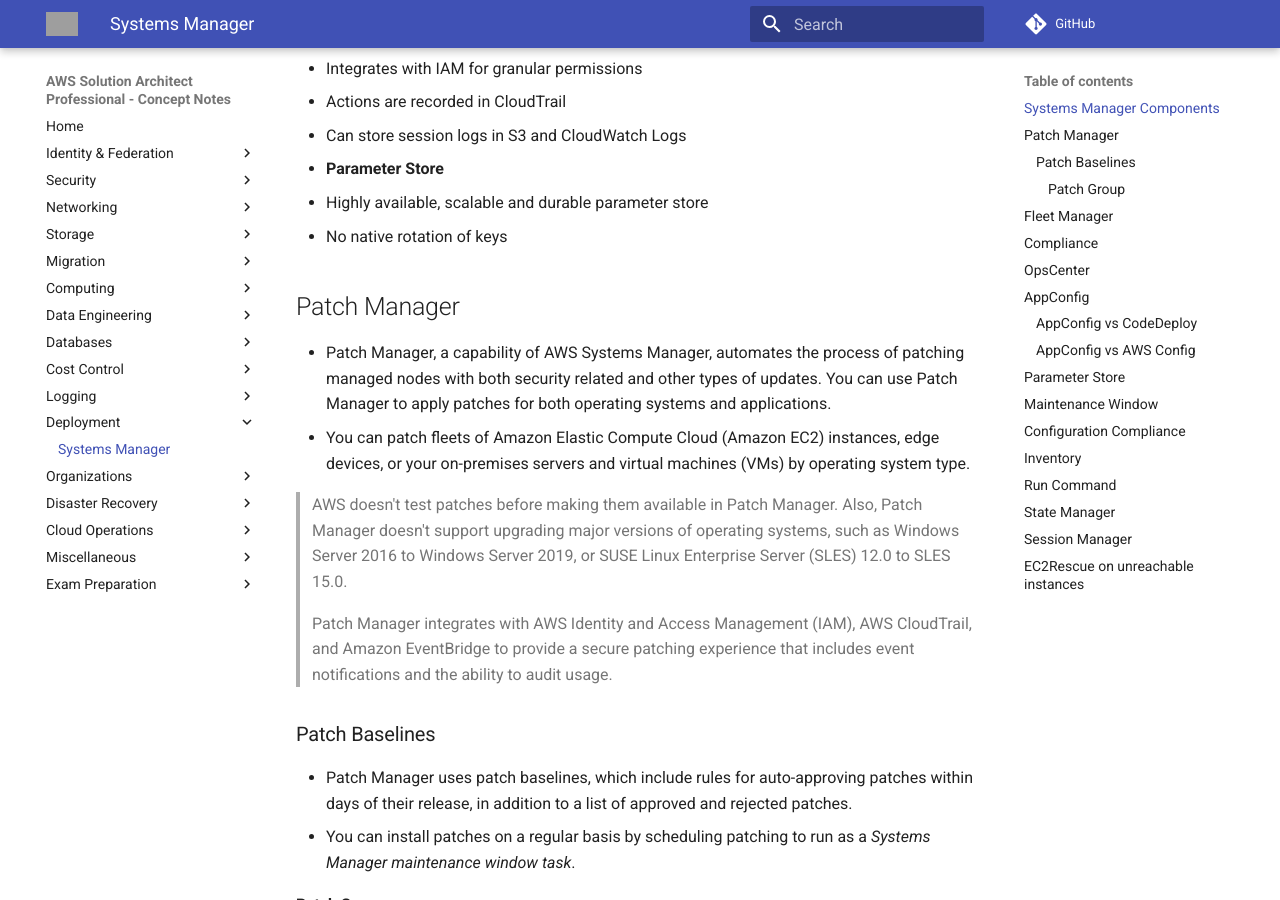
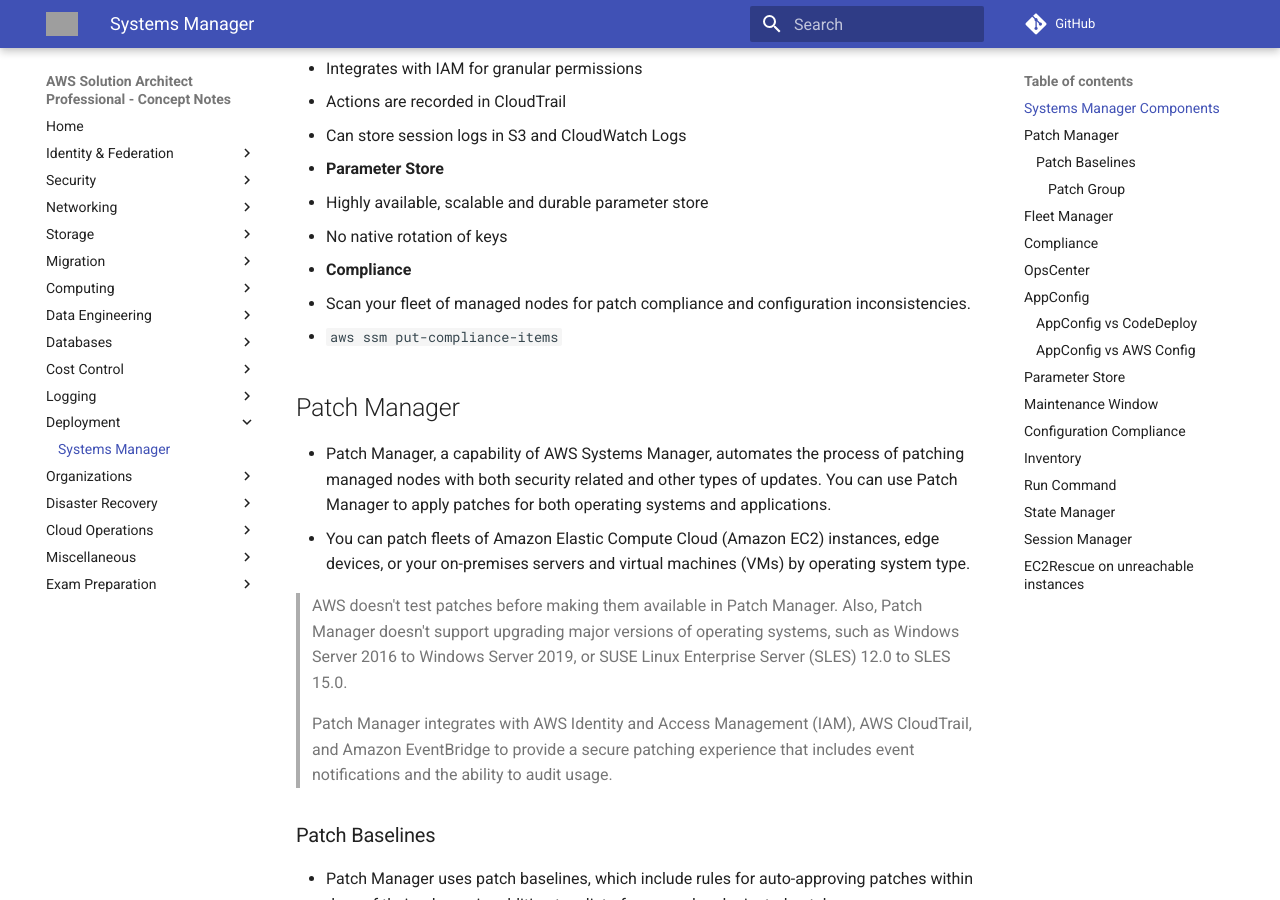
Before and after one commit to jeyabalajis/aws-certified-sa-pro-notes, an MkDocs documentation site: the page built from docs/deployment/systems_manager.md, in a window 1280 px wide and 900 px high, scrolled down 1218 px. Built offline with MkDocs 1.6.1 and Material for MkDocs 9.7.7, drawn with Linux system fonts in a browser that asks for light colours; comment, search, counter and statistics services are not loaded; grey boxes are pictures that could not be loaded.

Commit message:
Update systems_manager.md

````diff
--- a/docs/deployment/systems_manager.md
+++ b/docs/deployment/systems_manager.md
@@ -32,6 +32,10 @@
 - **Parameter Store**
   - Highly available, scalable and durable parameter store
   - No native rotation of keys
+- **Compliance**
+  - Scan your fleet of managed nodes for patch compliance and configuration inconsistencies.
+  - ```aws ssm put-compliance-items```
+
 
 ## Patch Manager
 
````
